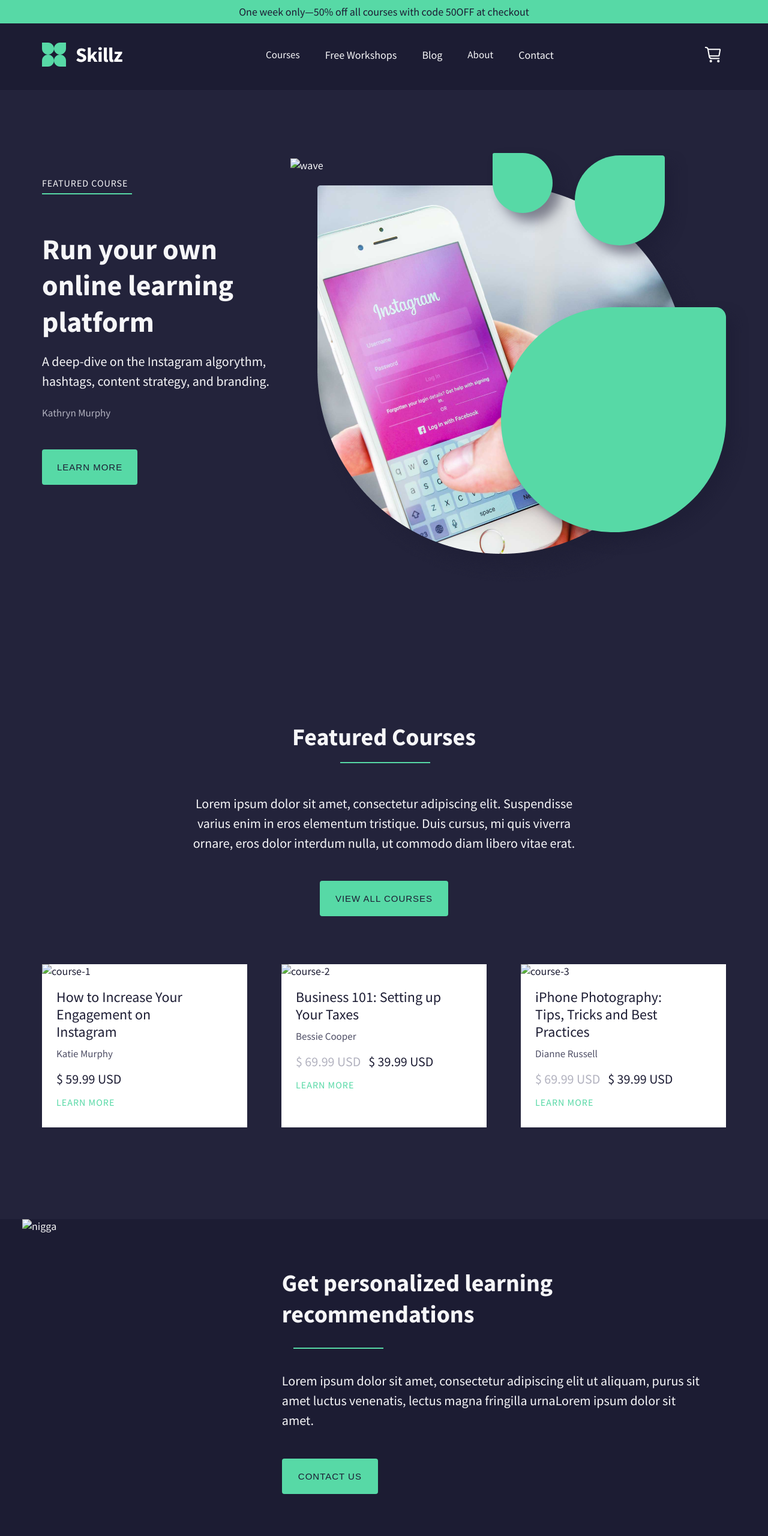
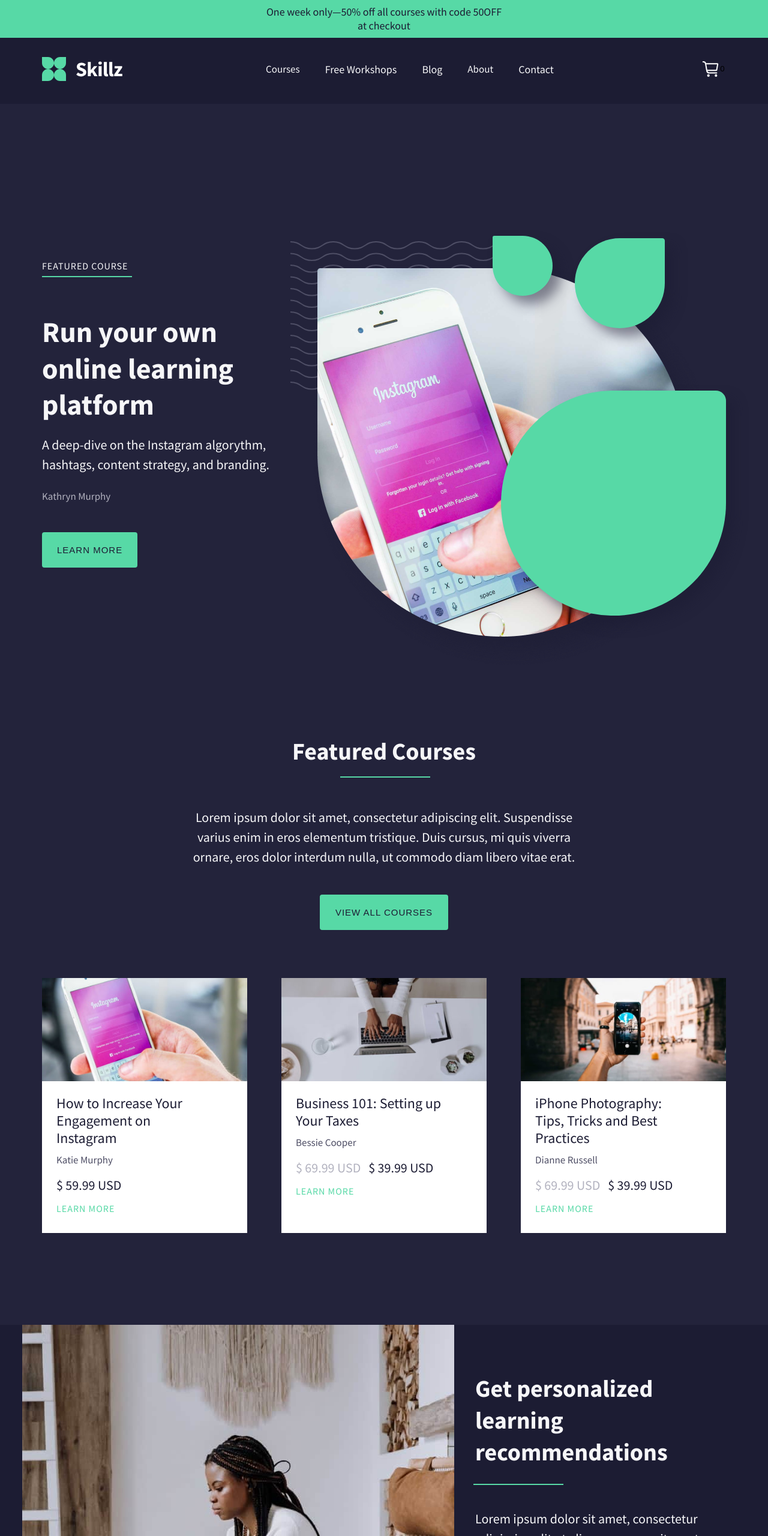
Before and after one commit to Darnose/figma-m-1, a plain HTML site: page index.html in a window 1280 px wide. Shown: the top 2560 px of the page at 60% size. Drawn offline with Linux system fonts and the light colour scheme; a web font is replaced by a local one.

Commit message:
Update index.html

```diff
--- a/index.html
+++ b/index.html
@@ -22,10 +22,11 @@
     <link rel="stylesheet" href="css/media.css">
 </head>
 <body>
+    <header id="header" class="header">
         <div class="stock">
             <div class="container">
                 <p class="stock__text">
-                One week only—50% off all courses with code 50OFF at checkout
+                    One week only—50% off all courses with code 50OFF<br> at checkout
                 </p>
             </div>
         </div>
@@ -74,17 +75,20 @@
                     <div class="basket">
                         <button type="button" class="basket__btn">
                             <img src="img/backet.svg" alt="backet">
+                            <span class="basket__ballon">
+                                0
+                            </span>
                         </button>
                     </div>
                 </div>
             </div>
         </div>
-    <header id="header" class="header">
-        <div class="main">
+    </header>
+    <section id="main" class="main">
         <div class="container">
             <div class="info">
                 <div class="left-side">
-                        <p class="feature">
+                    <p class="feature line-left">
                         Featured Course
                     </p>
                     <h1 class="info__title">
@@ -102,7 +106,7 @@
                 </div>
                 <div class="right-side">
                     <div class="image">
-                            <img src="img/IMAGEwave.png" alt="wave" class="wave-1">
+                        <img src="img/wave.svg" alt="wave" class="wave-1">
                         <div class="petal-1"></div>
                         <div class="petal-2"></div>
                         <div class="petal-3"></div>
@@ -112,12 +116,11 @@
                 </div>
             </div>
         </div>
-        </div>
-    </header>
+    </section>
     <section id="courses" class="courses">
         <div class="container">
             <div class="review">
-                <h2 class="review__title">
+                <h2 class="review__title line-mid">
                     Featured Courses
                 </h2>
                 <p class="review__text">
@@ -129,7 +132,7 @@
             </div>
             <div class="images">
                 <div class="course">
-                    <img src="img/course1.png" alt="course-1">
+                    <img src="img/course1.jpg" alt="course-1">
                     <div class="route">
                         <h3 class="route__title">
                             How to Increase Your Engagement on Instagram
@@ -148,7 +151,7 @@
                     </div>
                 </div>
                 <div class="course">
-                    <img src="img/course2.png" alt="course-2">
+                    <img src="img/course2.jpg" alt="course-2">
                     <div class="route">
                         <h3 class="route__title">
                             Business 101: Setting up Your Taxes
@@ -170,7 +173,7 @@
                     </div>
                 </div>
                 <div class="course">
-                    <img src="img/course3.png" alt="course-3">
+                    <img src="img/course3.jpg" alt="course-3">
                     <div class="route">
                         <h3 class="route__title">
                             iPhone Photography: Tips, Tricks and Best Practices
@@ -197,9 +200,9 @@
     <section id="contact-us" class="contact-us">
         <div class="container">
             <div class="contact">
-                <img src="img/nigga.png" alt="nigga">
+                <img src="img/nigga.jpg" alt="nigga">
                 <div class="recommend">
-                    <h2 class="recommend__title">
+                    <h2 class="recommend__title line-left">
                         Get personalized learning recommendations
                     </h2>
                     <p class="recommend__text">
@@ -215,7 +218,7 @@
     <section id="workshops" class="workshops">
         <div class="container">
             <div class="workshop">
-                <h2 class="workshop__title">
+                <h2 class="workshop__title line-mid">
                     Upcoming Free Workshops
                 </h2>
                 <p class="workshop__text">
@@ -306,7 +309,7 @@
                 <div class="division">
                     <div class="picture">
                         <div class="image">
-                            <img src="img/IMAGEwave.png" alt="wave" class="wave-2">
+                            <img src="img/wave.svg" alt="wave" class="wave-2">
                             <div class="petal-4"></div>
                             <div class="petal-5"></div>
                             <div class="petal-6"></div>
@@ -315,7 +318,7 @@
                         <img src="img/Framemobile2.png" alt="#" class="mobile-2">
                     </div>
                     <div class="about">
-                        <h2 class="about__title">
+                        <h2 class="about__title line-left">
                             A Passion for Teaching
                         </h2>
                         <p class="about__text">
@@ -332,7 +335,7 @@
     <section id="articles" class="articles">
         <div class="container">
             <div class="project">
-                <h2 class="project__title">
+                <h2 class="project__title line-mid">
                     Recent Articles
                 </h2>
                 <p class="project__text">
@@ -344,7 +347,7 @@
             </div>
             <div class="coaching">
                 <div class="lesson">
-                    <img src="img/IMAGEphone.png" alt="tik">
+                    <img src="img/phone.jpg" alt="tik">
                     <div class="pattern">
                         <time datetime="2021-02-08" class="pattern__date">February 8, 2021</time>
                         <h3 class="pattern__title">
@@ -356,7 +359,7 @@
                     </div>
                 </div>
                 <div class="lesson">
-                    <img src="img/IMAGEphone.png" alt="tik">
+                    <img src="img/phone.jpg" alt="tik">
                     <div class="pattern">
                         <time datetime="2021-02-08" class="pattern__date">February 8, 2021</time>
                         <h3 class="pattern__title">
@@ -368,7 +371,7 @@
                     </div>
                 </div>
                 <div class="lesson">
-                    <img src="img/IMAGEcamera.png" alt="camera">
+                    <img src="img/course3.jpg" alt="camera">
                     <div class="pattern">
                         <time datetime="2021-02-08" class="pattern__date">February 8, 2021</time>
                         <h3 class="pattern__title">
```
Lines whose indentation alone changed are shown as unchanged.
